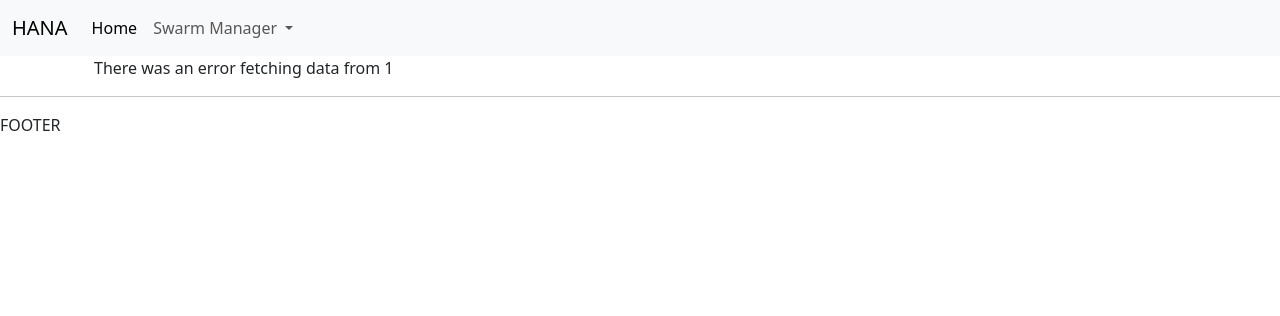
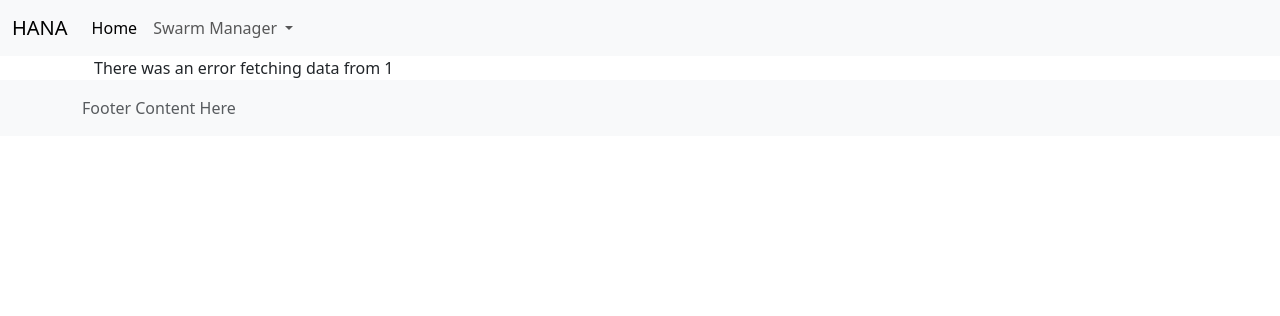
Before and after one commit to kyleranous/hana, a Django app: page /swarman/nodes/1 in a window 1280 px wide. Shown: the top 316 px of the page. Run offline with Django 4.2, Linux system fonts and the light colour scheme; data that the repository does not hold is empty; some libraries are stand-ins or nearby versions.

Commit message:
Adjusted footer to be pinned to bottom of the page

```diff
--- a/hana/templates/_items/footer.html
+++ b/hana/templates/_items/footer.html
@@ -1,2 +1,5 @@
-<hr>
-FOOTER
+<footer class="footer mt-auto py-3 bg-light">
+    <div class="container">
+        <span class="text-muted">Footer Content Here</span>
+    </div>
+</footer>
```
